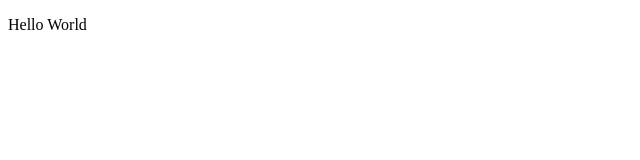
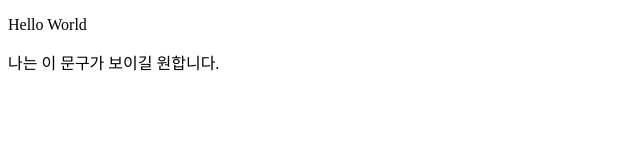
Before and after one commit to KwakYounHo/BreakCICDDown, a website: page dist/index.html in a window 1280 px wide. Shown: the whole page, without its empty margins (0-640 px from the left). Drawn offline with Linux system fonts and the light colour scheme.

Commit message:
GitHub Actions 확인

```diff
--- a/dist/index.html
+++ b/dist/index.html
@@ -9,6 +9,7 @@
 
 <body>
   <p>Hello World</p>
+  <p>나는 이 문구가 보이길 원합니다.</p>
 </body>
 
 </html>
```
